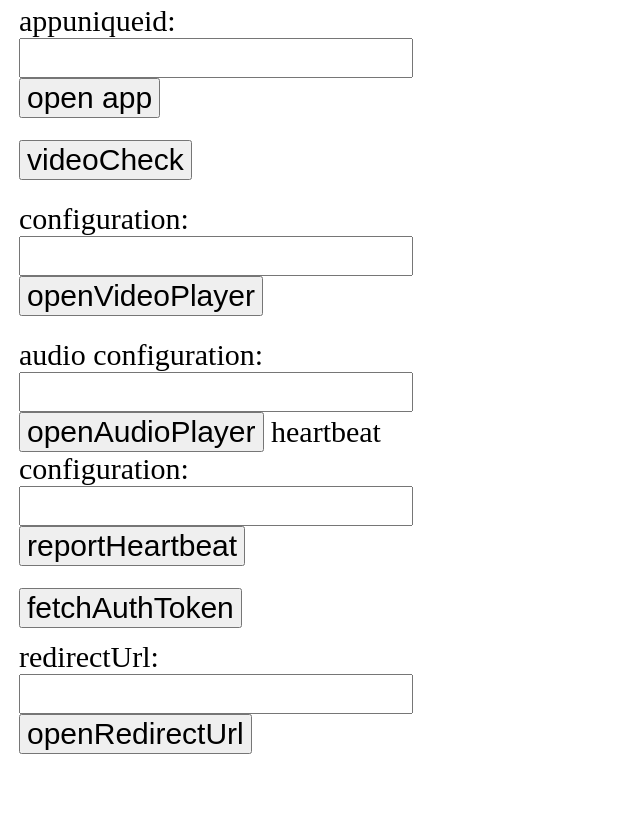
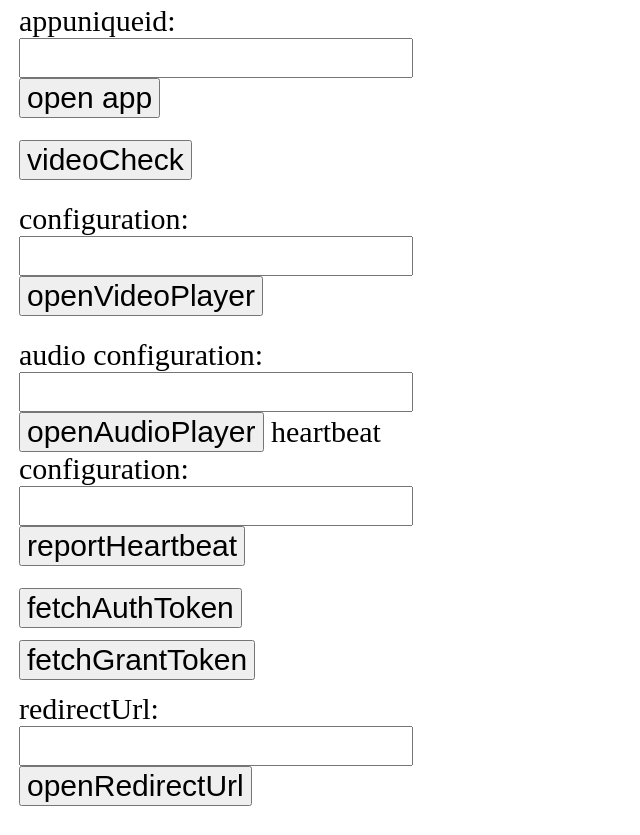
Before and after one commit to amit27592/aggregatorsample, a website: page index.html in a window 1280 px wide. Shown: the part 831-1666 px from the top of the page, without its empty margins (0-640 px from the left). Before the commit the page ends 1614 px from the top, so only its background shows below. Drawn offline with Linux system fonts and the light colour scheme.

Commit message:
Update index.html

```diff
--- a/index.html
+++ b/index.html
@@ -570,6 +570,19 @@
             })
         }
 
+        function fetchGrantToken() {
+            let env = PhonePe.Constants.Species.web
+            PhonePe.PhonePe.build(env).then((sdk) => {
+                sdk.fetchGrantToken().then((res2) => {
+                    console.log('res2 = ' + res2)
+                    alert(JSON.stringify(res2))
+                }).catch((err) => {
+                    console.log('Failed to get grant token with error = ' + err)
+                    alert('Failed to get grant token with error = ' + JSON.stringify(err))
+                })
+            })
+        }
+
         function videoCallback(params) {
             if (JSON.stringify(params).indexOf('HEART_BEAT') === -1) {
                 alert(JSON.stringify(params))
@@ -686,6 +699,10 @@
             <td>
                 <input id="clickMe34" type="button" value="fetchAuthToken" onclick="console.log('fetchAuthToken pressed');fetchAuthToken();" </td>
             </tr>
+        <tr>
+            <td>
+                <input id="clickMe44" type="button" value="fetchGrantToken" onclick="console.log('fetchGrantToken pressed');fetchGrantToken();" </td>
+            </tr>
             <tr>
                 <td>
                     <form>
```
